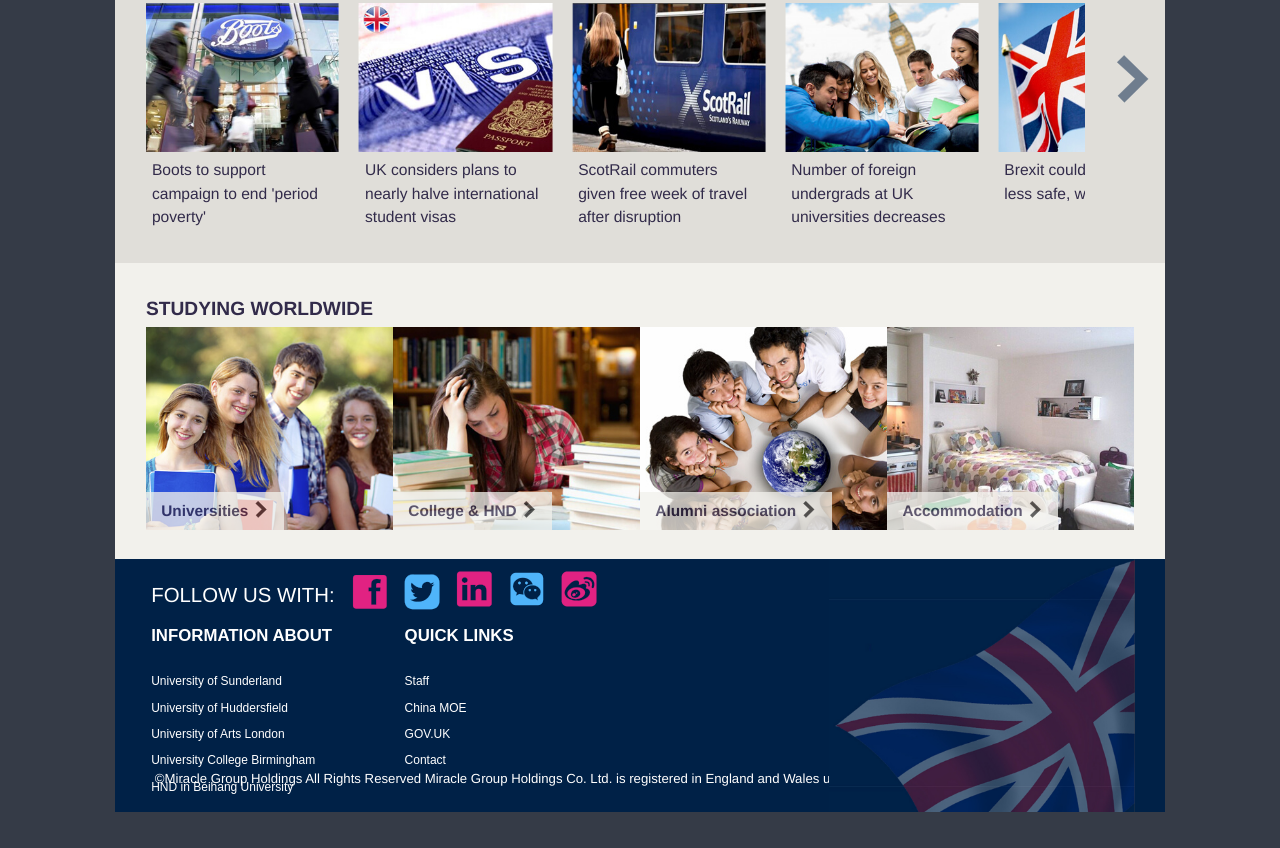
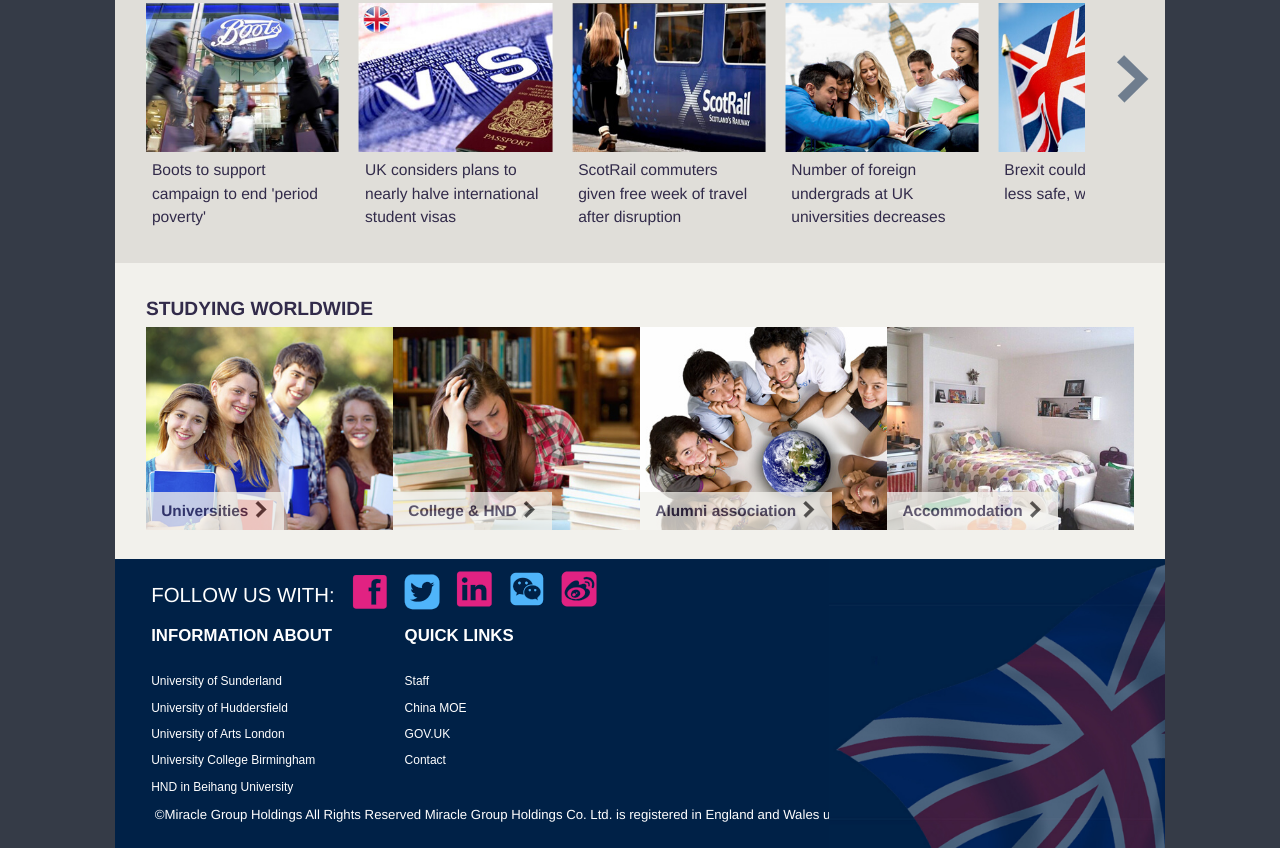
Before and after one commit to miracleglobal/miracleglobal.github.io, a plain HTML site: page index.html in a window 1280 px wide. Shown: the part 802-1650 px from the top of the page. Before the commit the page ends 1614 px from the top, so only its background shows below. Drawn offline with Linux system fonts and the light colour scheme.

```diff
--- a/css/index.css
+++ b/css/index.css
@@ -74,7 +74,7 @@ html{
     background: #002147;
     width:82%;
     margin: 0 auto;
-    padding:1em 0 1em 3em;
+    padding:1em 0 4em 3em;
     box-sizing: border-box;
 }
 .bottom .flag{
```
